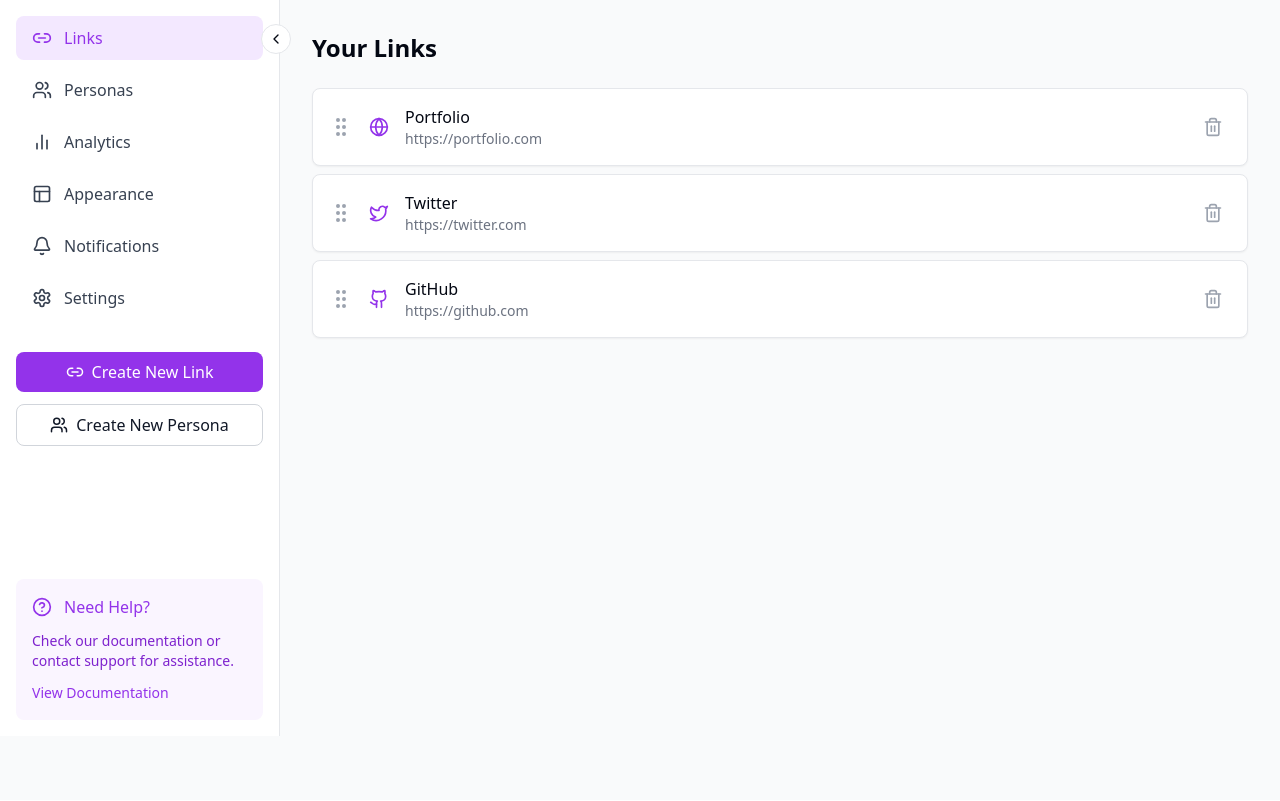
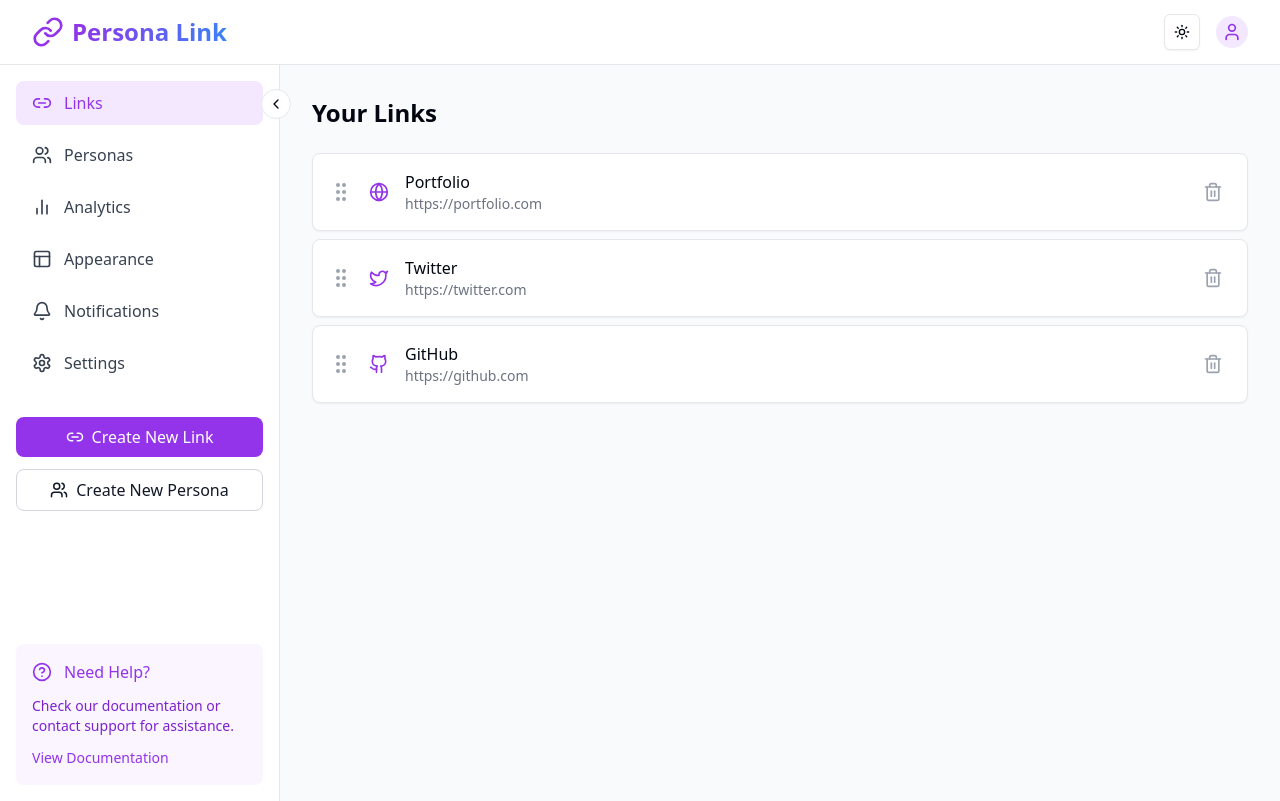
Before and after one commit to peterdinis/Persona-Link, a Next.js app: page /dashboard in a window 1280 px wide. Built offline with nearby package versions, Linux system fonts and the light colour scheme.

Commit message:
infra: Working on dashboard WIP

```diff
--- /dev/null
+++ b/components/dashboard/DashboardHeader.tsx
@@ -0,0 +1,29 @@
+import React from 'react';
+import { User, Link as SVGLink } from 'lucide-react';
+import { ModeToggle } from '../shared/ModeToggle';
+import Link from 'next/link';
+
+export const DashboardHeader: React.FC = () => {
+
+    return (
+        <header className="bg-white dark:bg-gray-800 border-b border-gray-200 dark:border-gray-700">
+            <div className="px-4 sm:px-6 lg:px-8">
+                <div className="flex h-16 items-center justify-between">
+                    <Link href="/" className="flex items-center gap-2">
+                        <SVGLink className="h-8 w-8 text-purple-600" />
+                        <span className="text-2xl font-bold bg-gradient-to-r from-purple-600 to-blue-500 bg-clip-text text-transparent">
+                            Persona Link
+                        </span>
+                    </Link>
+
+                    <div className="flex items-center gap-4">
+                        <ModeToggle />
+                        <div className="h-8 w-8 rounded-full bg-purple-100 dark:bg-purple-900 flex items-center justify-center">
+                            <User size={20} className="text-purple-600 dark:text-purple-400" />
+                        </div>
+                    </div>
+                </div>
+            </div>
+        </header>
+    );
+};
--- a/components/dashboard/DashboardWrapper.tsx
+++ b/components/dashboard/DashboardWrapper.tsx
@@ -11,6 +11,8 @@ import { initialLinks, initialPersonas } from '@/mockData/mockData';
 import { Appearance } from './Apperance';
 import { PersonaList } from './PersonalList';
 import { DashboardSidebar } from './Sidebar';
+import Header from '../shared/Header';
+import { DashboardHeader } from './DashboardHeader';
 
 export type Link = {
   id: string;
@@ -108,6 +110,7 @@ const DashboardWrapper: FC = () => {
 
   return (
     <div className="min-h-screen bg-gray-50 dark:bg-gray-900">
+       <DashboardHeader />
       <div className="flex">
         <DashboardSidebar
           activeView={activeView}
```
